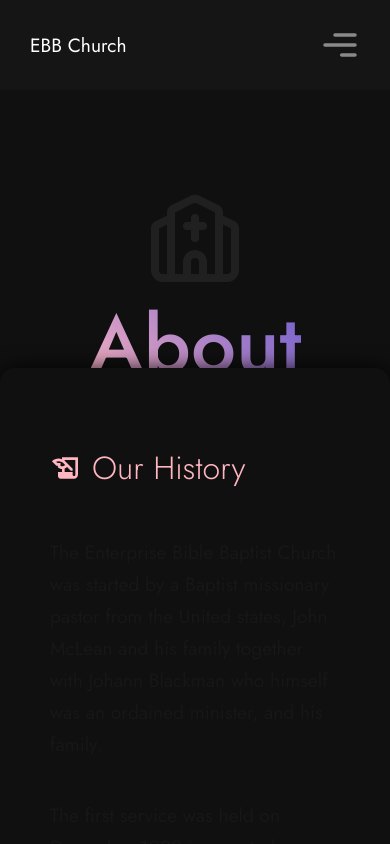
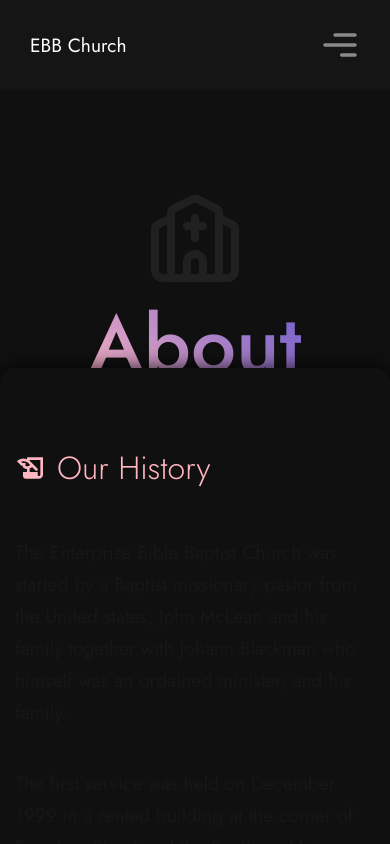
Before and after one commit to sgarcia97/test-app, a Next.js app: page /about in a window 390 px wide. Shown: the top 844 px of the page. Built offline with nearby package versions, Linux system fonts and the light colour scheme.

Commit message:
Update globals.css

```diff
--- a/app/globals.css
+++ b/app/globals.css
@@ -370,6 +370,7 @@ a:hover{
 
   .page{
     margin-top:-34px;
+    padding-inline:15px;
   }
 
   .page-title-wrapper{
@@ -391,7 +392,6 @@ a:hover{
     aspect-ratio:unset;
   }
 
-
   .modal{
     right:0px;
     width:auto;
```
